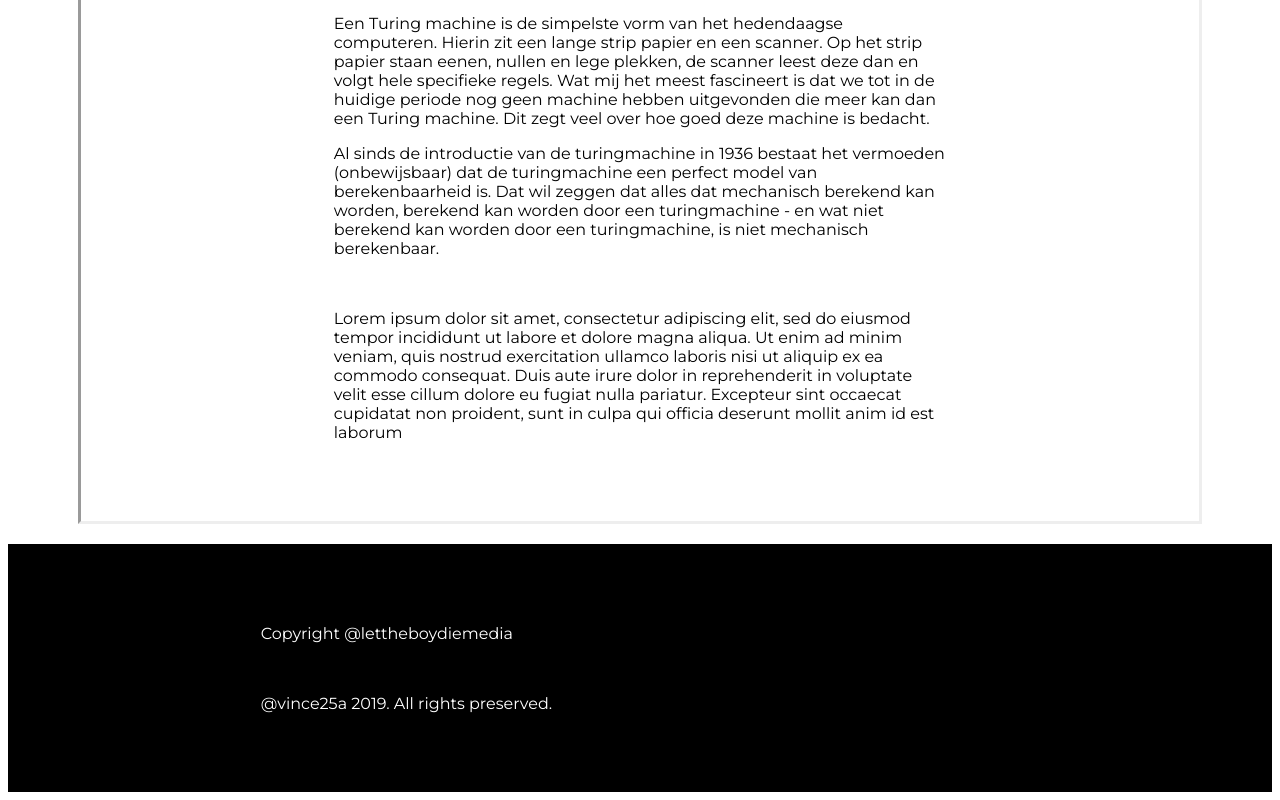
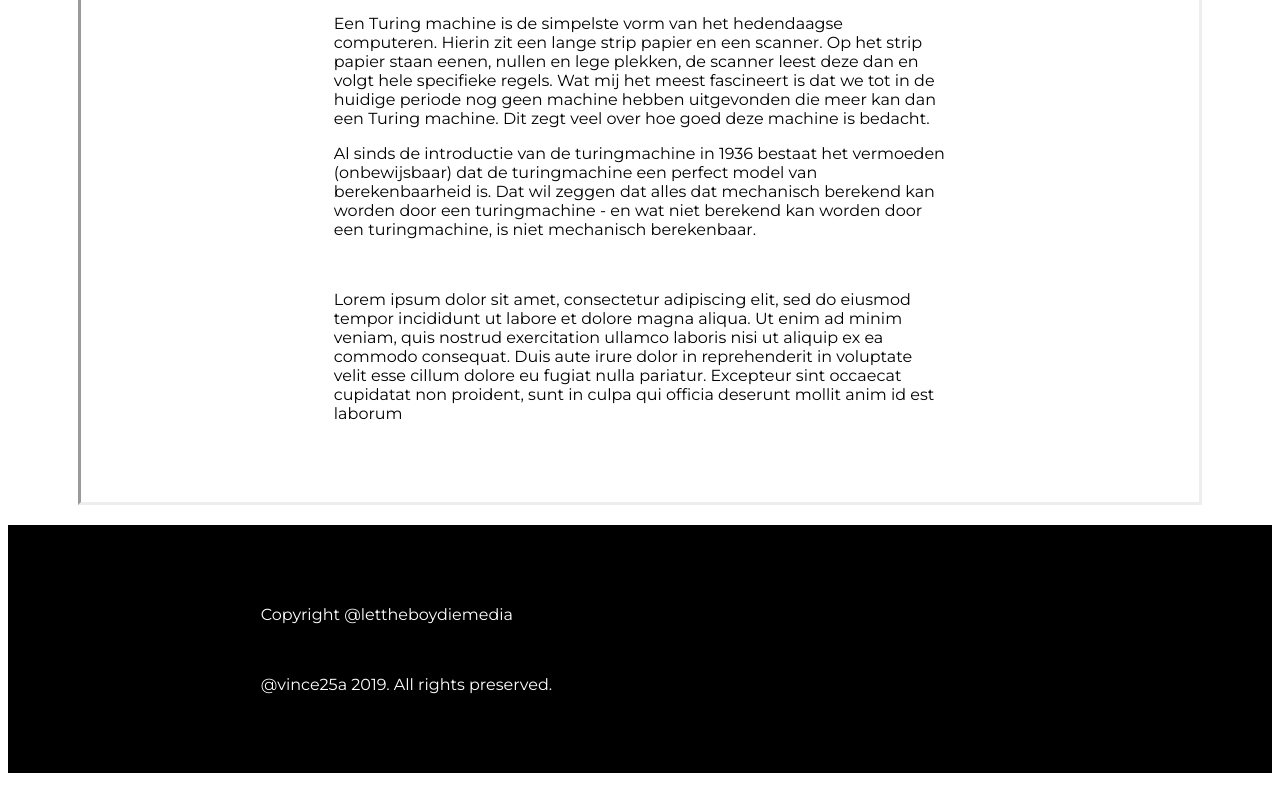
Before and after one commit to lettheboydie/alanturing, a plain HTML site: page index.html in a window 1280 px wide. Shown: the part 904-1704 px from the top of the page. Drawn offline with Linux system fonts and the light colour scheme.

Commit message:
Update index.html

```diff
--- a/index.html
+++ b/index.html
@@ -51,7 +51,7 @@
 			hoe goed deze machine is bedacht.  </p>
 		<p>Al sinds de introductie van de turingmachine in 1936 bestaat het vermoeden (onbewijsbaar) dat de
 			turingmachine een perfect model van berekenbaarheid is. Dat wil zeggen dat alles dat mechanisch
-			berekend kan worden, berekend kan worden door een turingmachine - en wat niet berekend kan worden door
+			berekend kan worden door een turingmachine - en wat niet berekend kan worden door
 			een turingmachine, is niet mechanisch berekenbaar. </p>
 		</br>
 		<p>Lorem ipsum dolor sit amet, consectetur adipiscing elit, sed do eiusmod tempor incididunt ut labore et dolore magna aliqua.
```
